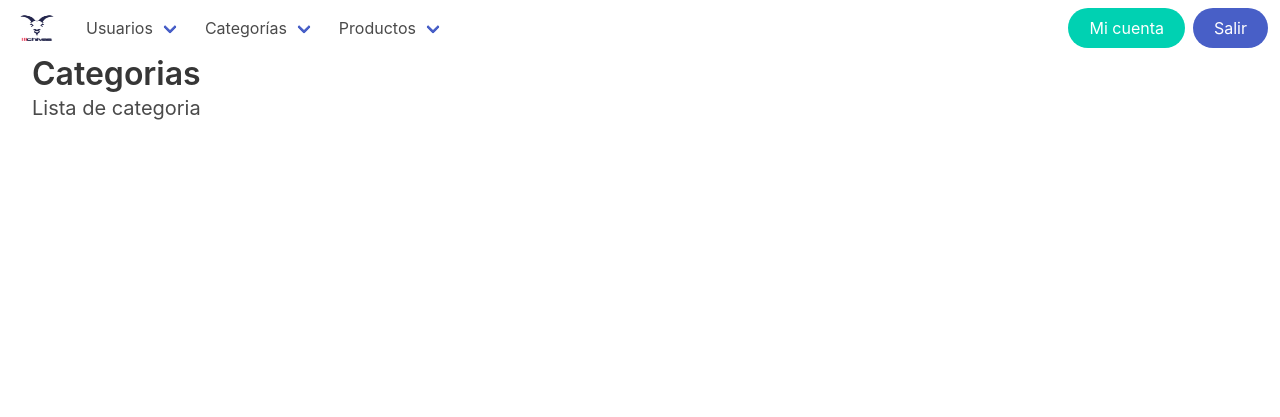
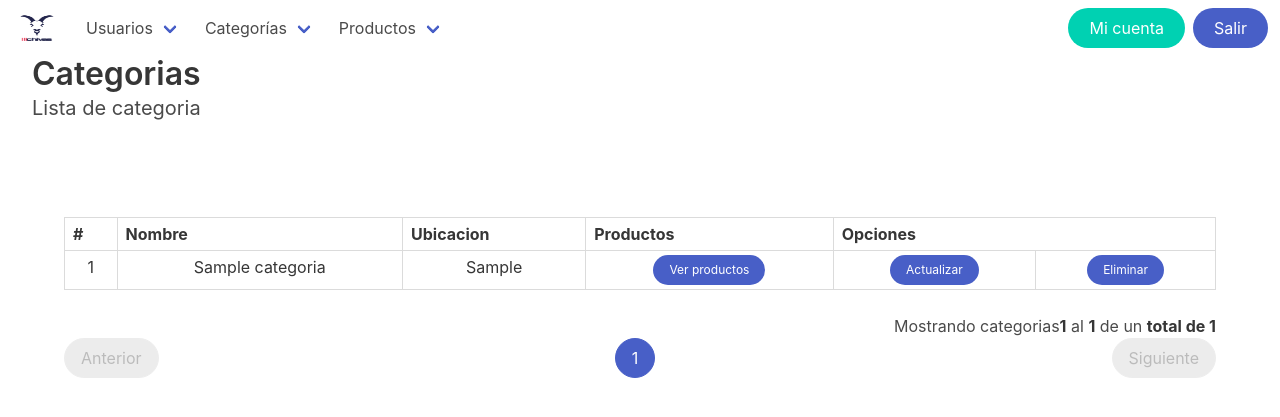
Before and after one commit to jorgerl21/inventario, a PHP site: page /index.php?vista=category_list in a window 1280 px wide. Shown: the top 417 px of the page. Run offline with PHP 8.4, Linux system fonts and the light colour scheme; the visitor is signed in with stand-in values (Sample User, id 1); tables that the repository leaves empty or names only in its code hold one stand-in row (values such as "Sample post").

Commit message:
categoria lista

```diff
--- a/php/categoria_guardar.php
+++ b/php/categoria_guardar.php
@@ -67,7 +67,7 @@
     if ($guardar_categoria->rowCount()==1) {
         echo '
             <div class="notification is-info is-light">
-                <strong>¡Ocurrio un error inesperado!</strong><br>
+                <strong>¡EL REGISTRO SE COMPLETO CON EXITO!</strong><br>
                 La CATEGORIA se registro con exito
             </div>
             ';
--- a/php/categoria_lista.php
+++ b/php/categoria_lista.php
@@ -9,6 +9,90 @@
         $consulta_total="SELECT COUNT(categoria_id) FROM categoria WHERE categoria_nombre LIKE '%$busqueda%'
         OR categoria_ubicacion LIKE '%$busqueda%'";
     }else {
+        $consulta_datos="SELECT * FROM categoria ORDER BY categoria_nombre ASC LIMIT $inicio, $registros";
+        $consulta_total="SELECT COUNT(categoria_id) FROM categoria";
+    }
 
-    }
-?>
+    $conexion = conexion();
+
+    $datos = $conexion -> query($consulta_datos);
+    $datos = $datos -> fetchAll();
+
+    $total = $conexion -> query($consulta_total);
+    $total = (int) $total -> fetchColumn();
+
+    $Npaginas = ceil($total/$registros);
+
+    $tabla.='
+    <div class="table-container">
+    <table class="table is-bordered is-striped is-narrow is-hoverable is-fullwidth">
+        <thead>
+            <tr class="has-text-centered">
+                <th>#</th>
+                <th>Nombre</th>
+                <th>Ubicacion</th>
+                <th>Productos</th>
+                <th colspan="2">Opciones</th>
+            </tr>
+        </thead>
+        <tbody>
+        ';
+
+            if ($total>=1 && $pagina<=$Npaginas) {
+                $contador = $inicio+1;
+                $pag_inicio = $inicio+1;
+                foreach ($datos as $rows) {
+                    $tabla.='
+                            <tr class="has-text-centered">
+                                <td>'.$contador.'</td>
+                    <td>'.$rows['categoria_nombre'].'</td>
+                    <td>'.substr($rows['categoria_ubicacion'],0,25).'</td>
+                    <td>
+                        <a href="index.php?vista=product_category&category_id='.$rows['cetegoria_id'].'"
+                        class="button is-link is-rounded is-small">Ver productos</a>
+                    </td>
+                    <td>
+                        <a href="index.php?vista=category_update&category_id='.$rows['cetegoria_id'].'"
+                        class="button is-link is-rounded is-small">Actualizar</a>
+                    </td>
+                    <td>
+                        <a href="'.$url.$pagina.'$category_id_del='.$rows['cetegoria_id'].'"
+                        class="button is-link is-rounded is-small">Eliminar</a>
+                    </td>
+                    </tr>';
+                    $contador++;
+                }$pag_final=$contador-1;
+
+                }else {
+                    if ($total >= 1) {
+                        $tabla.='
+                        <tr class="has-text-centered">
+                            <td colspan="5">
+                                <a href="'.$url.'1" class="button is-link is-rounded is-small mt-4 mb-4">
+                                    Haga clic aqui para gresar el listado
+                                </a>
+                            </td>
+                        </tr>
+                        ';
+                    }else {
+                        $tabla.='
+                        <tr class="has-text-centered">
+                            <td colspan="5">
+                                No hay registros en el sistema
+                            </td>
+                        </tr>
+                        ';
+                    }
+                }
+                $tabla.='</tbody></table></div>';
+
+                if ($total>0 && $pagina<=$Npaginas) {
+                    $tabla.='<p class="has-text-right">Mostrando categorias<strong>'.$pag_inicio.'</strong>
+                    al <strong>'.$pag_final.'</strong> de un <strong> total de '.$total.' </strong></p>';
+                }
+                $conexion = null;
+                echo $tabla;
+
+                if ($total>=1 && $pagina<=$Npaginas) {
+                    echo paginador_tablas($pagina, $Npaginas, $url,7);
+                }
```
